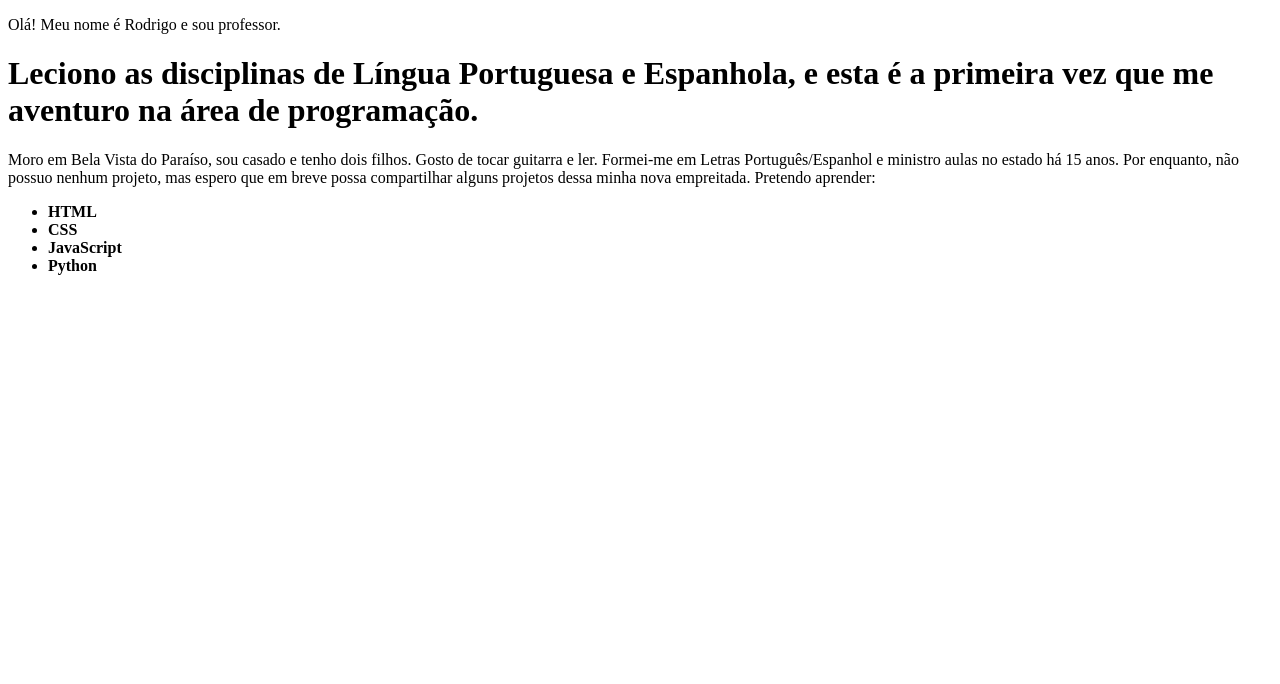
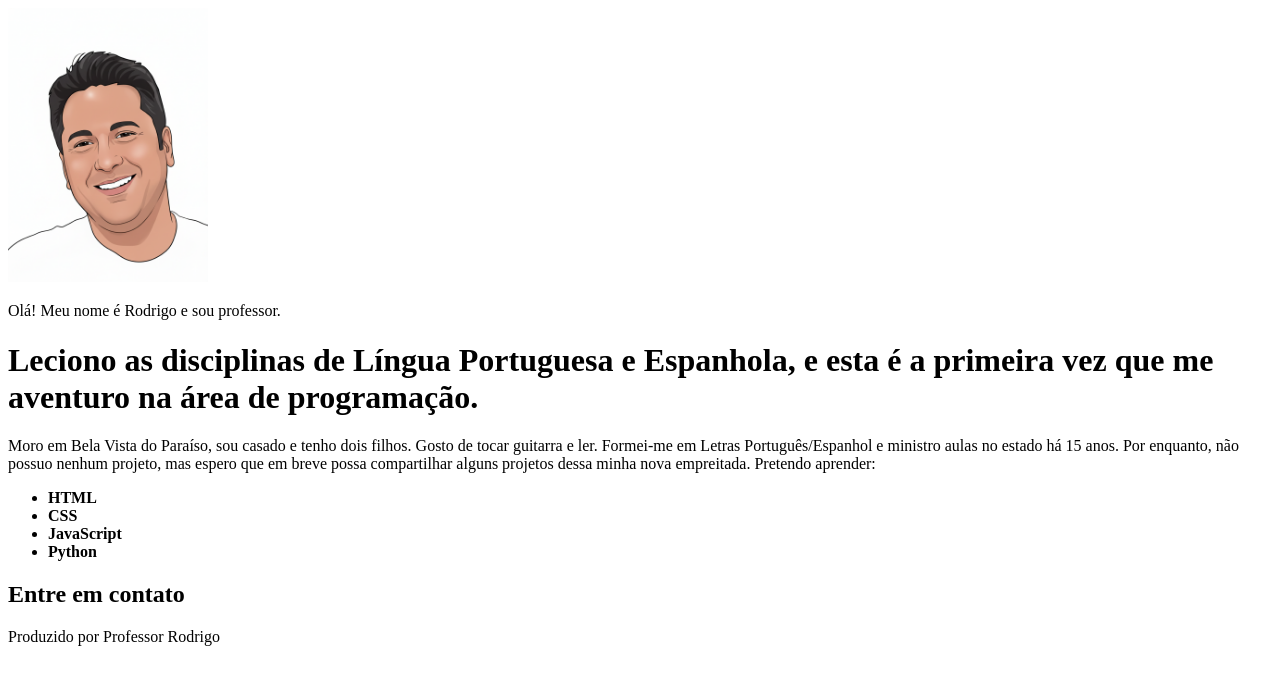
Before and after one commit to rodrigomotta3/Portfolio_CT, a plain HTML site: page index.html in a window 1280 px wide. Drawn offline with Linux system fonts and the light colour scheme.

Commit message:
aula23.10

```diff
--- a/index.html
+++ b/index.html
@@ -6,6 +6,8 @@
     <title>Meu Portfólio</title>
 </head>
 <body>
+    <header>
+        <img src="imagem/avatar.png" alt="Este é um retrato em desenho digital (caricatura) de um homem, focado em seu rosto sorridente e expressivo. O personagem possui cabelo preto curto e um sorriso aberto, destacando uma expressão de alegria e simpatia. Ele está com uma camisa branca simples. A arte apresenta um traço limpo, com sombreamento que dá profundidade e um toque de realismo estilizado."width="200">
     <p>Olá! Meu nome é Rodrigo e sou professor.</p>
     <h1>Leciono as disciplinas de Língua Portuguesa e Espanhola, e esta é a primeira vez que me aventuro na área de programação.</h1>
     <p>Moro em Bela Vista do Paraíso, sou casado e tenho dois filhos. Gosto de tocar guitarra e ler. Formei-me em Letras Português/Espanhol e ministro aulas no estado há 15 anos. Por enquanto, não possuo nenhum projeto, mas espero que em breve possa compartilhar alguns projetos dessa minha nova empreitada. Pretendo aprender:</p>
@@ -15,5 +17,12 @@
     <li>JavaScript</li>
     <li>Python</li>
     </ul></strong>
+    </header>
+    <main></main>
+    <footer>
+        <h2>Entre em contato</h2>
+        <a href="github.com/"></a>
+        <p>Produzido por Professor Rodrigo</p>
+    </footer>
 </body>
 </html>
```
Also changed, not shown: imagem/avatar.png (added).
